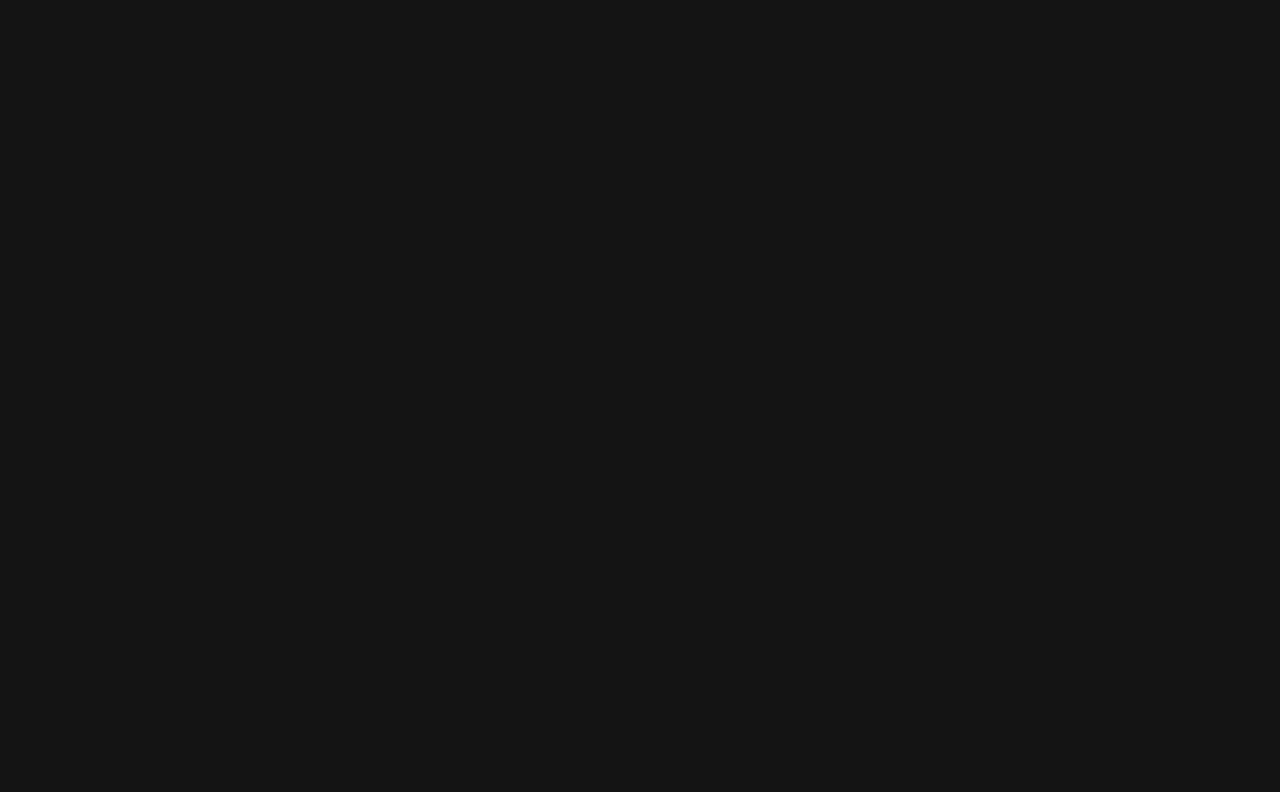
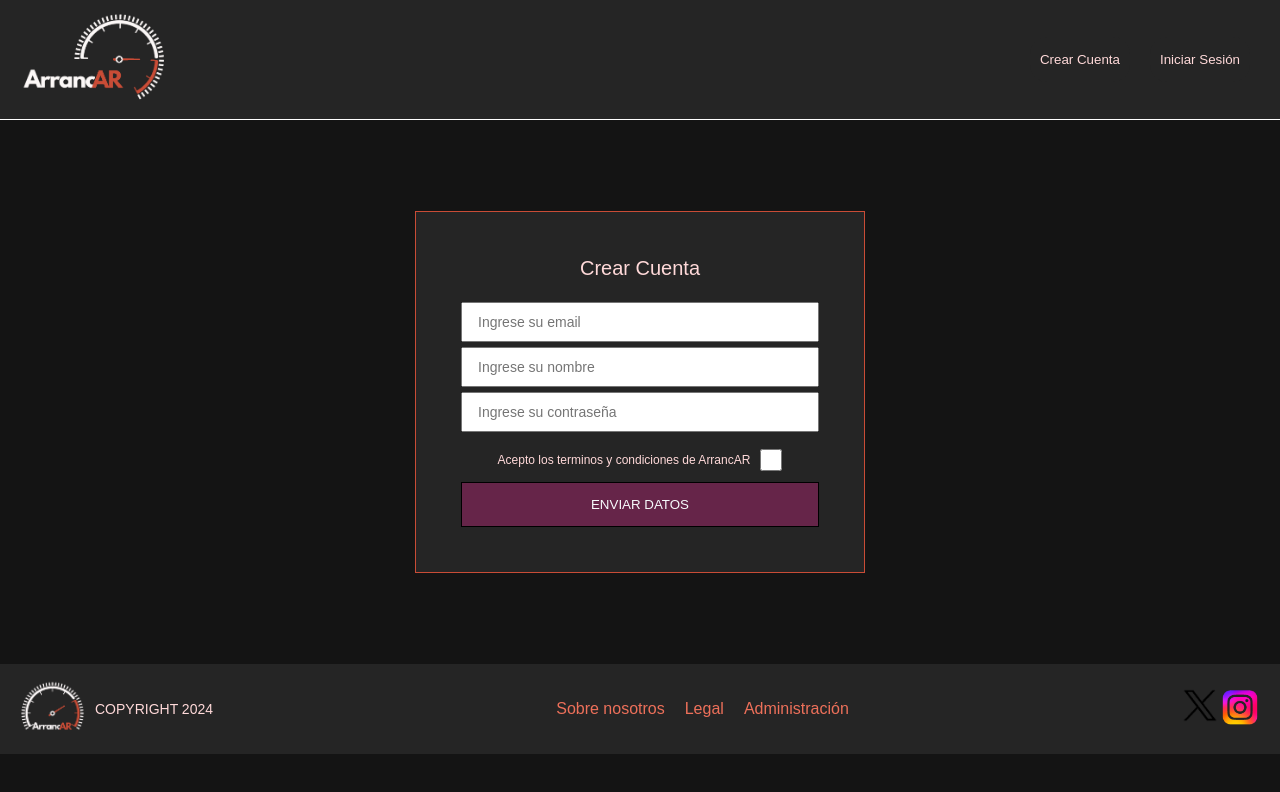
Before and after one commit to javier-pignataro/frontend, a React (Vite) app: page /register in a window 1280 px wide. Before the commit this address had no page. Shown: the top 792 px of the page. Built offline with nearby package versions, Linux system fonts and the light colour scheme.

Commit message:
Add de formulario de Register

```diff
--- a/src/App.jsx
+++ b/src/App.jsx
@@ -1,5 +1,4 @@
 import { BrowserRouter, Routes, Route } from "react-router-dom";
-
 import Layout from "./Components/layout/Layout";
 import Home from "./Routes/Home";
 import About from "./Routes/About";
@@ -10,9 +9,8 @@ import Search from "./Routes/Search"
 import Administracion from "./Routes/Administracion"
 import ListaVehiculos from "./Routes/ListaVehiculos"
 import Login from "./Routes/Login";
+import Register from "./Routes/Register";
 import './styles/styles.scss'
-
-
 
 function App() {
   return (
@@ -26,9 +24,10 @@ function App() {
             <Route path="/cars/:id" element={<Detail />} />
             <Route path="/cars/:id/images" element={<ImageGallery />} />
             <Route path="/search/:search?" element={<Search />} />
-            <Route path="/administracion" element={<Administracion />} />
-            <Route path="/administracion/listavehiculos" element={<ListaVehiculos />} />
+            <Route path="/administracion" element={<Administracion/>} />
+            <Route path="/administracion/listavehiculos" element={<ListaVehiculos/>} />
             <Route path="/login" element={<Login/>}/>
+            <Route path="/register" element={<Register/>}/>
           </Route>
         </Routes>
       </BrowserRouter>
--- a/src/Components/layout/Header.jsx
+++ b/src/Components/layout/Header.jsx
@@ -7,7 +7,7 @@ const Header = () => {
         <nav>
             <Link to='/'><img src={logoConTitulo} /></Link>
             <div className='navbar__buttons'>
-                <Link><button>Crear Cuenta</button></Link>
+                <Link to='/register'><button>Crear Cuenta</button></Link>
                 <Link to='/login'><button>Iniciar Sesión</button></Link>
             </div>
         </nav>
--- a/src/Routes/Login.jsx
+++ b/src/Routes/Login.jsx
@@ -40,7 +40,7 @@ const Login = () => {
            <div className="card ">
             <p className="title-form">Iniciar sesión</p>
           <div className="inputContainer">
-          <input value={correo} placeholder="Ingrese su Email" name="correo" type="text"
+          <input value={correo} placeholder="Ingrese su email" name="correo" type="text"
             onChange={(e) => setUser({ ...user, correo: e.target.value })}/>
         </div>
         <div className="inputContainer">
@@ -56,11 +56,9 @@ const Login = () => {
           </button>
           <ToastContainer />
         </div>
-          {error &&
-          <h3 className={error ? "visible error" : "error"}>
+          {error && <h3 className={error ? "visible error" : "error"}>
               Por favor, verifique los campos ingresados
-          </h3>}
-
+                  </h3>}
         </form>
     </div>
   );
--- /dev/null
+++ b/src/Routes/Register.jsx
@@ -0,0 +1,75 @@
+import React, { useState } from "react";
+import { ToastContainer, toast } from "react-toastify";
+import "react-toastify/dist/ReactToastify.css";
+
+const Register = () => {
+  const [user, setUser] = useState({ correo: "", name: "", password: "" });
+  const [error, setError] = useState(false);
+  const { correo, name, password } = user;
+
+  const handleSubmit = (e) => {
+    e.preventDefault();
+    if (validateEmail(correo) && password.length >= 6 && name.length > 3) {
+      setError(false);
+      setUser({ correo: "", password: "", name: "" });
+      notify();
+    } else {
+      setError(true);
+    }
+    setTimeout(() => setMostrar(false), 800);
+  };
+
+  const notify = () =>
+    toast.success("Registro exitoso!!!", {
+      position: "top-center",
+      autoClose: 3000,
+      hideProgressBar: true,
+      closeOnClick: false,
+      pauseOnHover: true,
+      draggable: true,
+      progress: undefined,
+    });
+
+  const validateEmail = (correo) => {
+    const emailRegex = /^[^\s@]+@[^\s@]+.[^\s@]+.com$/;
+    return emailRegex.test(correo);
+  };
+
+  return (
+    <div className="flex-container centered">
+      <form onSubmit={handleSubmit} id="form">
+        <div className="card ">
+          <p className="title-form">Crear Cuenta</p>
+          <div className="inputContainer">
+            <input value={correo} placeholder="Ingrese su email" name="correo" type="text"
+              onChange={(e) => setUser({ ...user, correo: e.target.value })}/>
+          </div>
+          <div className="inputContainer">
+            <input value={name} placeholder="Ingrese su nombre" name="name" type="text"
+              onChange={(e) => setUser({ ...user, name: e.target.value })}/>
+          </div>
+          <div className="inputContainer">
+            <input value={password} placeholder="Ingrese su contraseña" name="password" type="password"
+              onChange={(e) => setUser({ ...user, password: e.target.value })}/>
+          </div>
+          <div className="inputContainer terminos__condiciones">
+            <label htmlFor="aceptar">
+              Acepto los terminos y condiciones de ArrancAR
+            </label>
+            <input className="checkbox" id="checkbox" value={false} name="aceptar" type="checkbox"/>
+          </div>
+          <button className="btn-login" onClick={handleSubmit}>
+            Enviar Datos
+          </button>
+          <ToastContainer />
+        </div>
+        {error && (
+          <h3 className={error ? "visible error" : "error"}>
+            Por favor, verifique los campos ingresados
+          </h3>
+        )}
+      </form>
+    </div>
+  );
+};
+export default Register;
--- a/src/styles/pages/_login.scss
+++ b/src/styles/pages/_login.scss
@@ -105,11 +105,20 @@
   }
 }
 
-.recordar__usuario {
+.recordar__usuario,
+.terminos__condiciones {
   display: flex;
   flex-direction: row;
-  width: 50%;
   justify-content: center;
   margin: 0 auto;
   align-items: center;
+  font-size: 12px;
 }
+
+.recordar__usuario {
+  width: 50%;
+}
+
+.terminos__condiciones {
+  width: 80%;
+}
```
